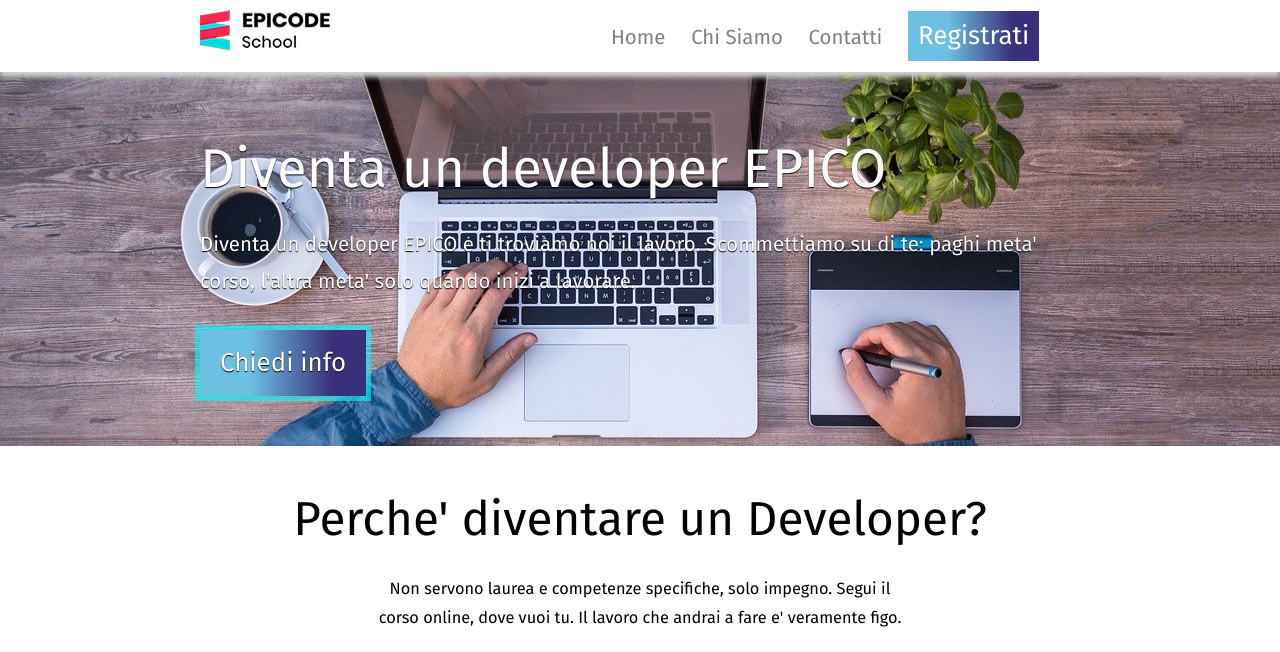
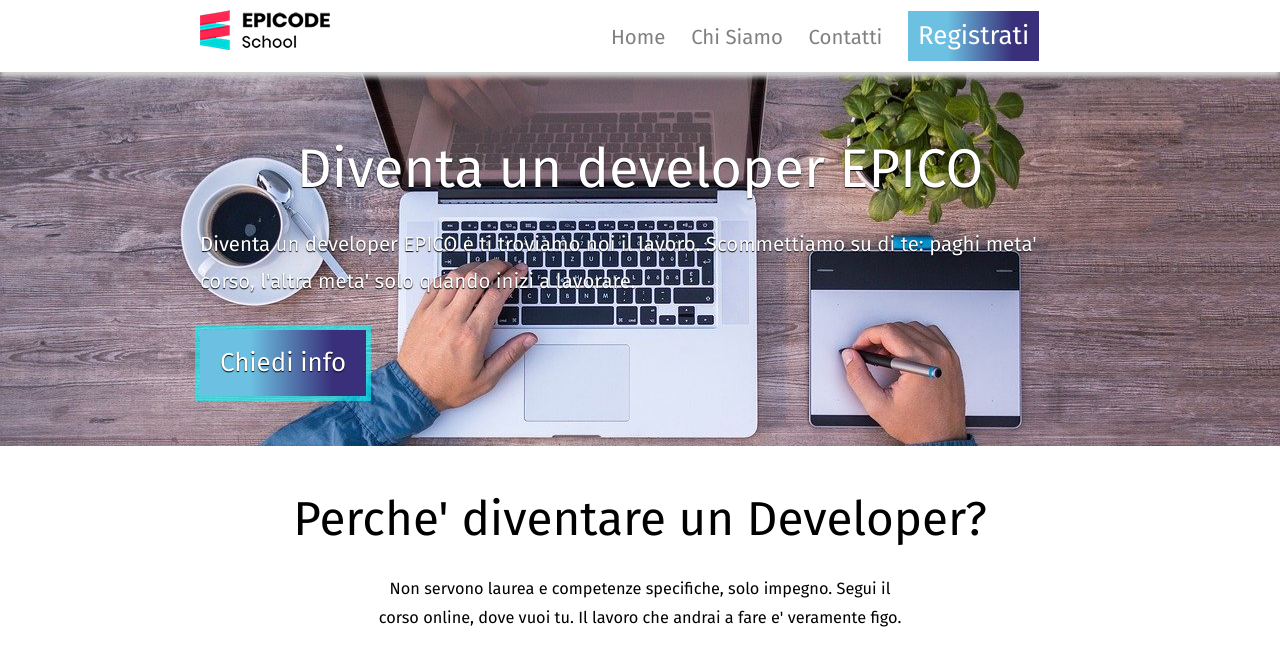
Before and after one commit to GianlucaGallone/Project--S2-L5--HTML-CSS, a plain HTML site: page index.html in a window 1280 px wide. Shown: the top 652 px of the page. Drawn offline with Linux system fonts and the light colour scheme.

Commit message:
2nd commit

```diff
--- a/assets/css/style.css
+++ b/assets/css/style.css
@@ -415,6 +415,9 @@ table #white {
     #box-1 {
         padding: 70px 200px 50px 200px;
     }
+    #box-1 h1 {
+        text-align: center;
+    }
     #box-2 {
         padding: 50px 120px;
         font-size: 0.8em;
```
